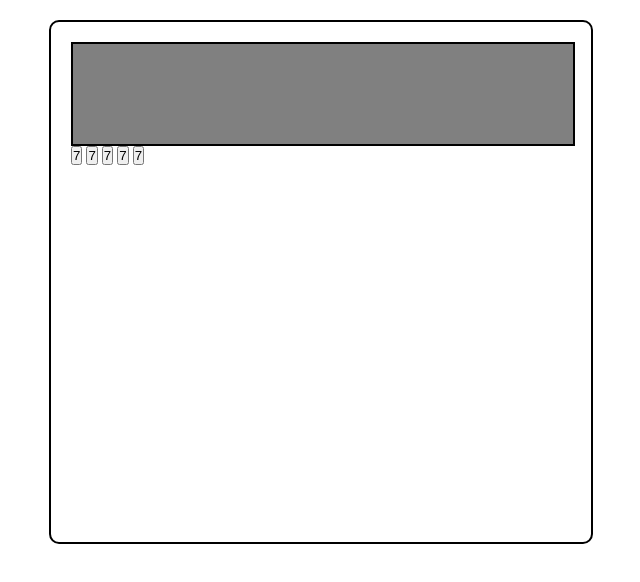
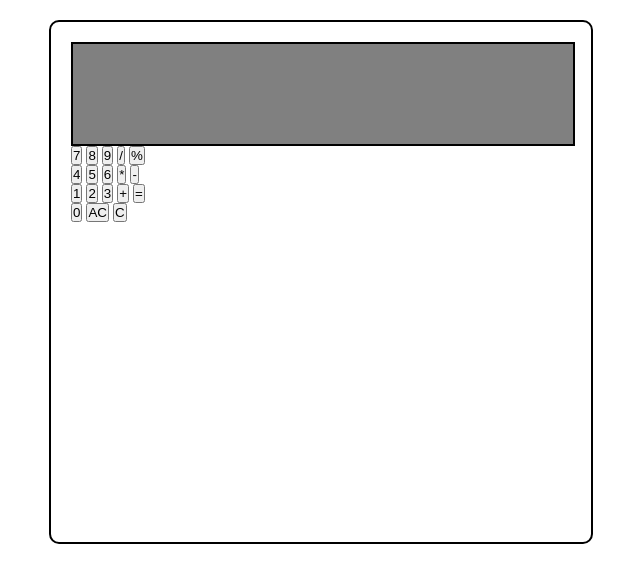
Before and after one commit to GajendraRao007/Calculator, a plain HTML site: page index.html in a window 1280 px wide. Shown: the whole page, without its empty margins (319-959 px from the left). Drawn offline with Linux system fonts and the light colour scheme.

Commit message:
added html , starting with css

```diff
--- a/index.html
+++ b/index.html
@@ -9,13 +9,32 @@
 <body>
     <div class="main">
         <div class="display"></div>
-        <div class="buttons-row-1">
-            <div>
-                <button>7</button>
-                <button>7</button>
-                <button>7</button>
-                <button>7</button>
-                <button>7</button>
+        <div class="allbuttons">
+            <div class="row-one">
+                <button class="r1btns">7</button>
+                <button class="r1btns">8</button>
+                <button class="r1btns">9</button>
+                <button class="r1btns">/</button>
+                <button class="r1btns">%</button>
+            </div>
+            <div class="row-two">
+                <button class="r2btns">4</button>
+                <button class="r2btns">5</button>
+                <button class="r2btns">6</button>
+                <button class="r2btns">*</button>
+                <button class="r2btns">-</button>
+            </div>
+            <div class="row-three">
+                <button class="r3btns">1</button>
+                <button class="r3btns">2</button>
+                <button class="r3btns">3</button>
+                <button class="r3btns">+</button>
+                <button class="r3btns">=</button>
+            </div>
+            <div class="row-four">
+                <button class="r4btns">0</button>
+                <button class="r4btns">AC</button>
+                <button class="r4btns">C</button>
 
             </div>
 
```
